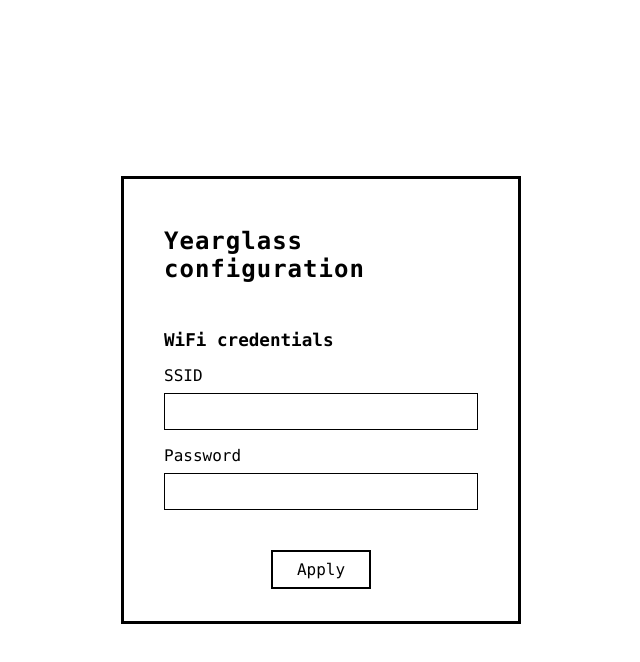
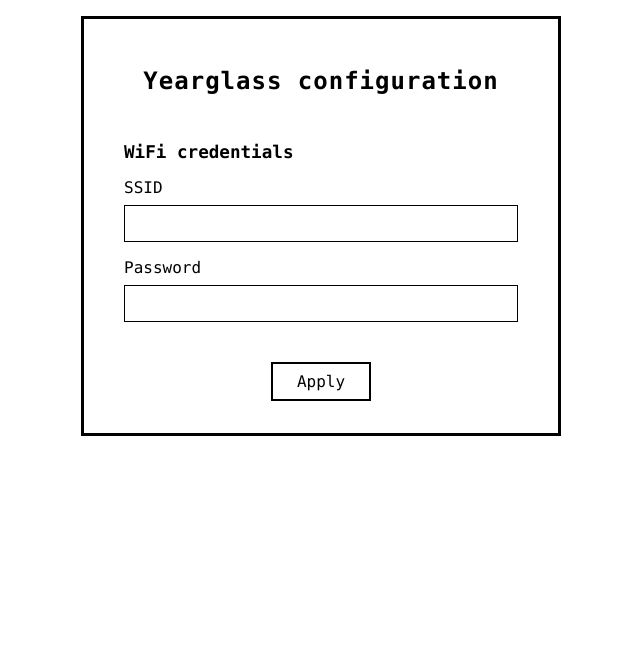
Before and after one commit to rafalkaron/yearglass, a plain HTML site: page yearglass/index.html in a window 1280 px wide. Shown: the whole page, without its empty margins (319-959 px from the left). Drawn offline with Linux system fonts and the light colour scheme.

Commit message:
Improve style

```diff
--- a/yearglass/index.html
+++ b/yearglass/index.html
@@ -6,8 +6,7 @@
   <meta name="viewport" content="width=device-width, initial-scale=1.0">
   <title>Yearglass configuration</title>
   <style>
-    html,
-    body {
+    html {
       height: 100%;
       margin: 0;
       padding: 0;
@@ -17,7 +16,7 @@
     }
 
     body {
-      min-height: 100vh;
+      margin: 1rem;
       display: flex;
       align-items: center;
       justify-content: center;
@@ -28,7 +27,8 @@
       padding: 2rem 2.5rem;
       background: #fff;
       box-sizing: border-box;
-      max-width: 400px;
+      min-width: 220px;
+      max-width: 480px;
       width: 100%;
       display: flex;
       flex-direction: column;
@@ -85,7 +85,6 @@
     @media (max-width: 500px) {
       .container {
         padding: 1rem 0.5rem;
-        max-width: 98vw;
       }
     }
   </style>
```
